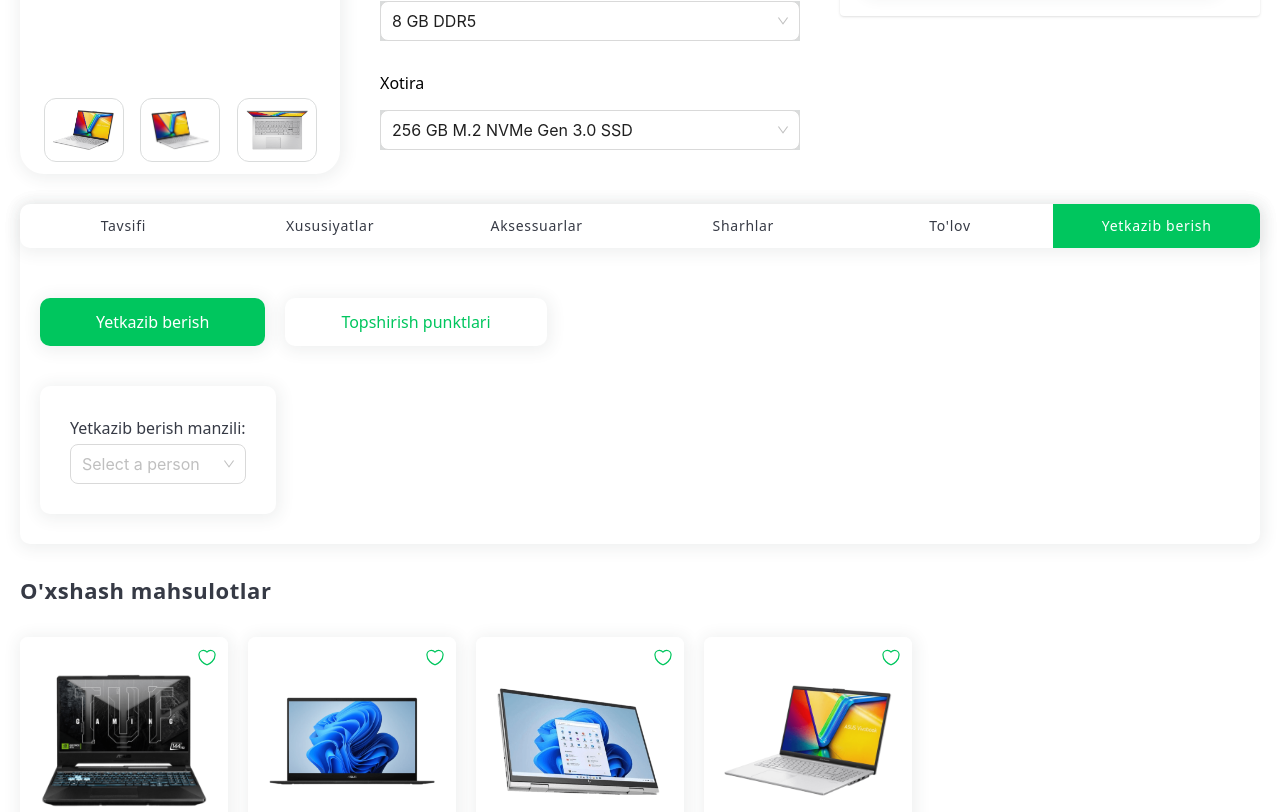
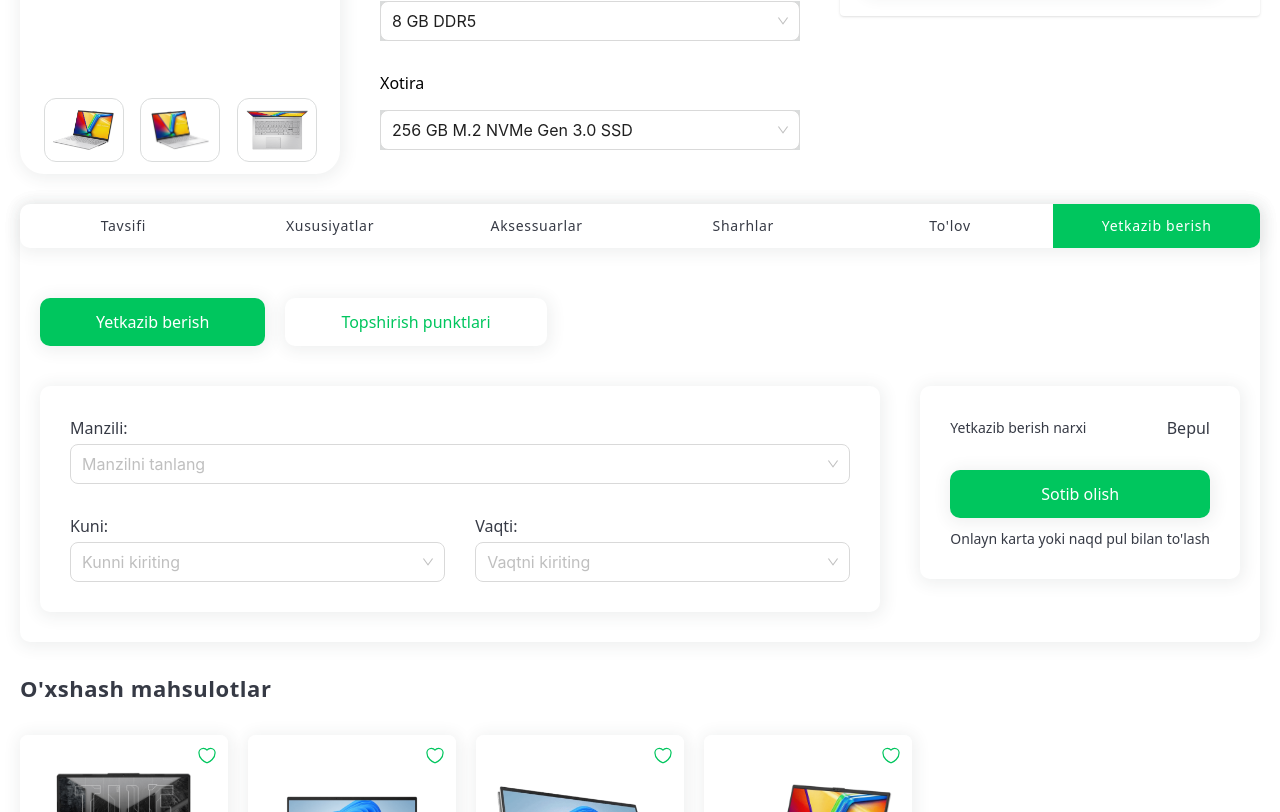
Before and after one commit to dxxdev/dily, a React (Vite) app: page /products/1/1/1 in a window 1280 px wide. Shown: the part 452-1264 px from the top of the page. Built offline with nearby package versions, Linux system fonts and the light colour scheme.

Commit message:
Delivery section completed

```diff
--- a/src/components/DeliveryAndPayment.jsx
+++ b/src/components/DeliveryAndPayment.jsx
@@ -1,6 +1,8 @@
 import { Select } from "antd";
 import React, { useState } from "react";
-import { cities } from "../data/cities";
+import cities from "../data/cities";
+import daties from "../data/daties";
+import times from "../data/times";
 
 const DeliveryAndPayment = () => {
   const [activeTab, setActiveTab] = useState("delivery");
@@ -32,28 +34,82 @@ const DeliveryAndPayment = () => {
         </button>
       </div>
       {/* Tab body */}
-      <div>
+      <div className="w-full">
         {activeTab == "delivery" && (
           <>
-            <div className="flex justify-between gap-10 items-start">
-              <div className="rounded-[10px] flex flex-col justify-center items-center gap-30 shadow-product-card-shadow p-30">
-                <div className="flex flex-col justify-center items-start gap-1">
+            <div className="flex justify-between w-full gap-10 items-start">
+              <div className="rounded-[10px] grow flex flex-col justify-center items-start gap-30 shadow-product-card-shadow p-30">
+                <div className="flex w-full flex-col justify-start items-start gap-1">
                   <label
                     htmlFor="city"
                     className="font-medium text-base leading-152 text-dark-gray"
                   >
-                    Yetkazib berish manzili:
+                    Manzili:
                   </label>
                   <Select
                     id="city"
                     size="large"
-                    className="w-full"
+                    className="w-full hover:border-bright-green"
                     showSearch
-                    placeholder="Select a person"
+                    placeholder="Manzilni tanlang"
                     optionFilterProp="children"
                     filterOption={filterCity}
                     options={cities}
                   />
+                </div>
+                <div className="flex justify-between w-full gap-30 items-start">
+                  <div className="flex flex-col w-full justify-start items-stretch gap-1">
+                    <label
+                      htmlFor="city"
+                      className="font-medium text-base leading-152 text-dark-gray"
+                    >
+                      Kuni:
+                    </label>
+                    <Select
+                      id="city"
+                      size="large"
+                      className="w-full"
+                      showSearch
+                      placeholder="Kunni kiriting"
+                      optionFilterProp="children"
+                      filterOption={filterCity}
+                      options={daties}
+                    />
+                  </div>
+                  <div className="flex flex-col w-full justify-start items-start gap-1">
+                    <label
+                      htmlFor="city"
+                      className="font-medium text-base leading-152 text-dark-gray"
+                    >
+                      Vaqti:
+                    </label>
+                    <Select
+                      id="city"
+                      size="large"
+                      className="w-full"
+                      showSearch
+                      placeholder="Vaqtni kiriting"
+                      optionFilterProp="children"
+                      filterOption={filterCity}
+                      options={times}
+                    />
+                  </div>
+                </div>
+              </div>
+              <div className="flex justify-start items-stretch flex-col p-30 rounded-[10px] shadow-product-card-shadow gap-30">
+                <div className="flex justify-between items-center gap-11">
+                  <p className="text-sm font-normal leading-normal text-dark-gray">
+                    Yetkazib berish narxi
+                  </p>
+                  <b className="font-medium text-base leading-152 text-dark-gray">
+                    Bepul
+                  </b>
+                </div>
+                <div className="flex flex-col justify-start items-stretch gap-2.5">
+                  <button className="btn">Sotib olish</button>
+                  <p className="text-sm font-normal leading-normal text-dark-gray">
+                    Onlayn karta yoki naqd pul bilan to'lash
+                  </p>
                 </div>
               </div>
             </div>
--- a/src/data/cities.js
+++ b/src/data/cities.js
@@ -13,4 +13,4 @@ const cities = [
   },
 ];
 
-export { cities };
+export default cities;
--- /dev/null
+++ b/src/data/daties.js
@@ -0,0 +1,16 @@
+const daties = [
+  {
+    value: "1-yanvar",
+    label: "1-yanvar",
+  },
+  {
+    value: "2-yanvar",
+    label: "2-yanvar",
+  },
+  {
+    value: "3-yanvar",
+    label: "3-yanvar",
+  },
+];
+
+export default daties;
--- /dev/null
+++ b/src/data/times.js
@@ -0,0 +1,16 @@
+const times = [
+  {
+    value: "10:00",
+    label: "10:00",
+  },
+  {
+    value: "12:00",
+    label: "12:00",
+  },
+  {
+    value: "14:00",
+    label: "14:00",
+  },
+];
+
+export default times;
```
